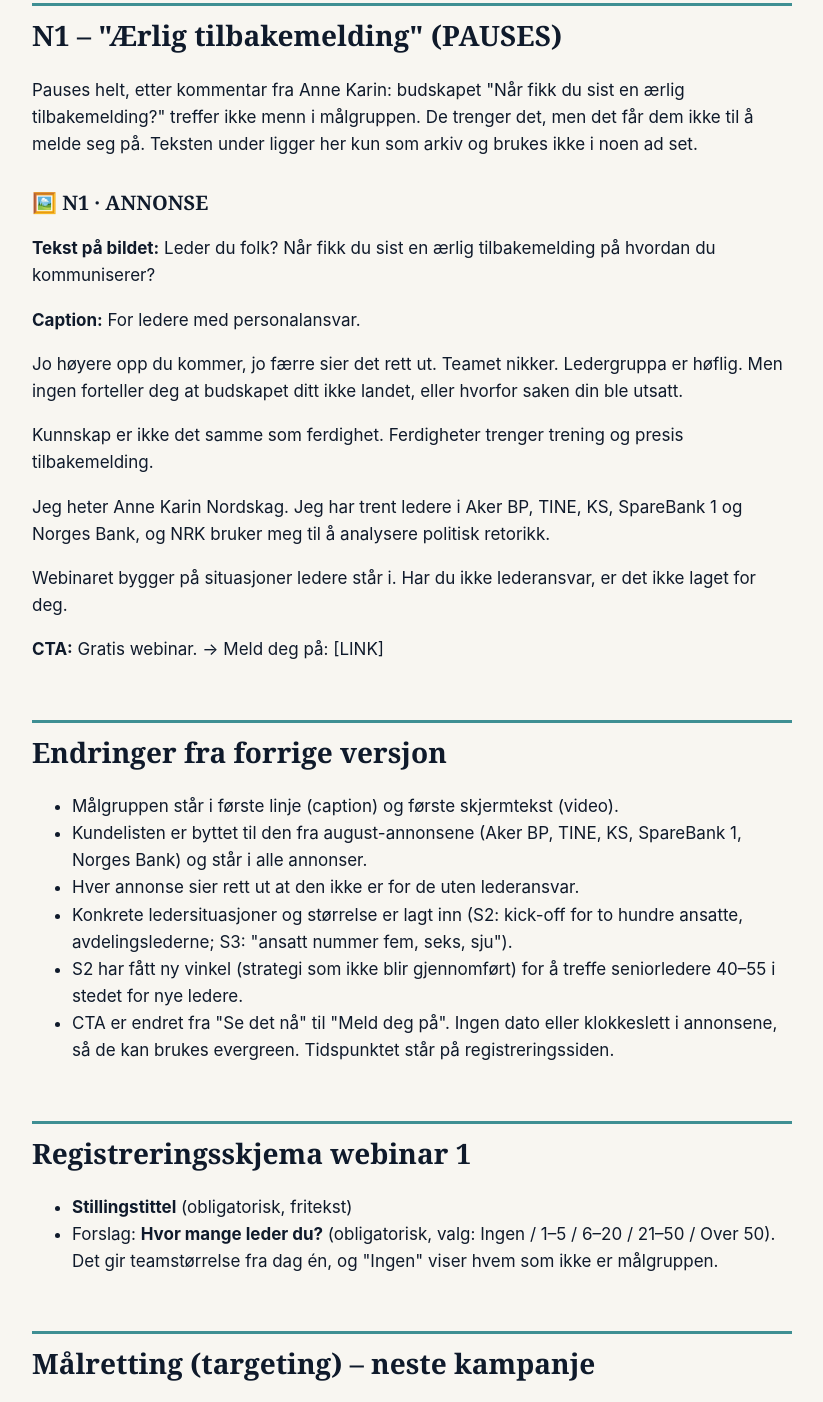
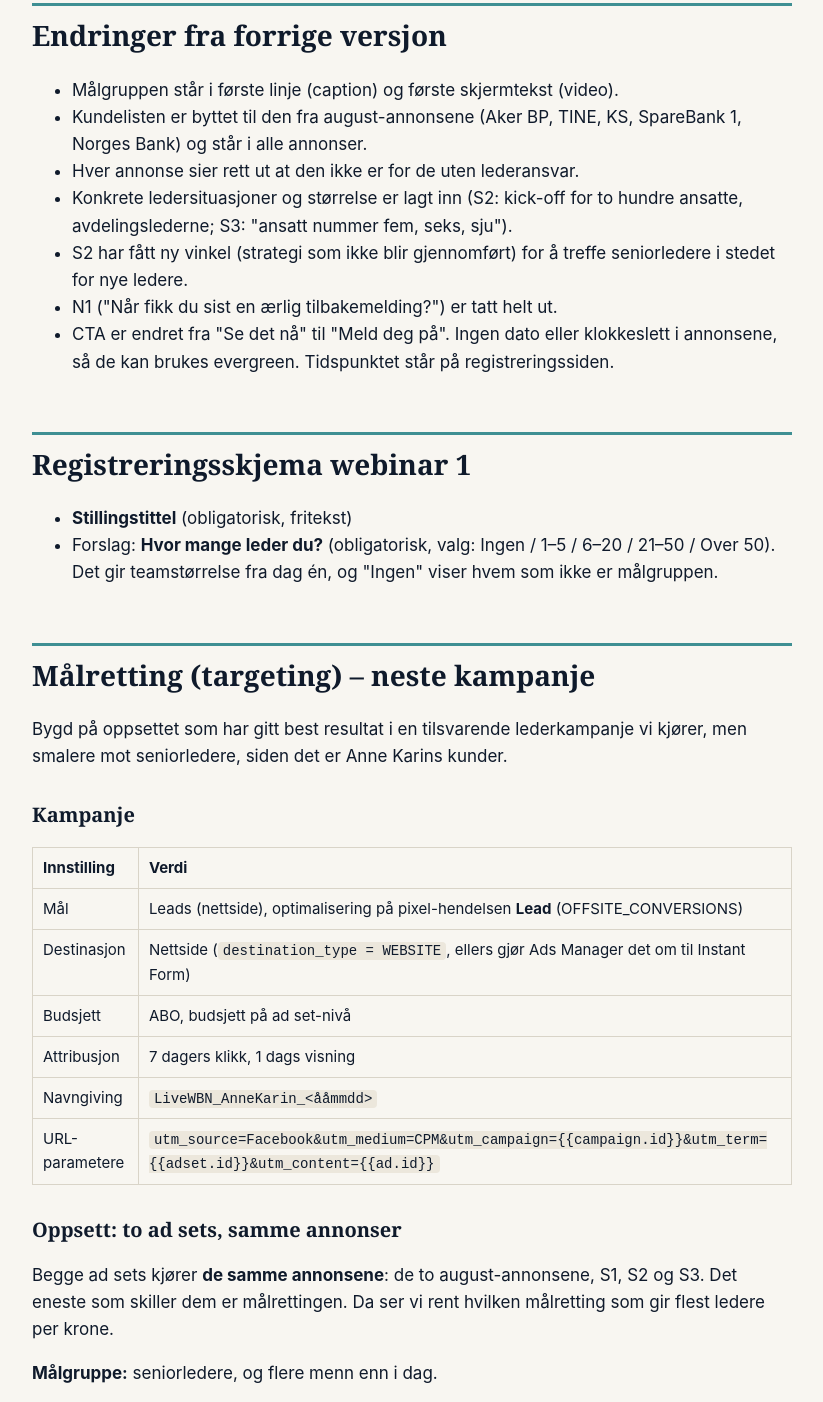
Before and after one commit to haphuongharley-wq/anne-karin-ads-review, a plain HTML site: page index.html in a window 1280 px wide. Shown: the part 6137-7539 px from the top of the page, without its empty margins (228-1051 px from the left). Drawn offline with Linux system fonts and the light colour scheme.

Commit message:
feat: new ad image layouts, drop N1, update age targeting

```diff
--- a/index.html
+++ b/index.html
@@ -108,25 +108,14 @@ For gründere og daglige ledere med egne ansatte, i et firma som vokser.</p>
 <p>Jobber du alene eller uten ansatte, er dette ikke laget for deg.</p>
 <p><strong>CTA:</strong> Gratis webinar. → Meld deg på: [LINK]</p>
 <hr />
-<h2>N1 – "Ærlig tilbakemelding" (PAUSES)</h2>
-<p>Pauses helt, etter kommentar fra Anne Karin: budskapet "Når fikk du sist en ærlig tilbakemelding?" treffer ikke menn i målgruppen. De trenger det, men det får dem ikke til å melde seg på. Teksten under ligger her kun som arkiv og brukes ikke i noen ad set.</p>
-<h3>🖼️ N1 · ANNONSE</h3>
-<p><strong>Tekst på bildet:</strong> Leder du folk? Når fikk du sist en ærlig tilbakemelding på hvordan du kommuniserer?</p>
-<p><strong>Caption:</strong>
-For ledere med personalansvar.</p>
-<p>Jo høyere opp du kommer, jo færre sier det rett ut. Teamet nikker. Ledergruppa er høflig. Men ingen forteller deg at budskapet ditt ikke landet, eller hvorfor saken din ble utsatt.</p>
-<p>Kunnskap er ikke det samme som ferdighet. Ferdigheter trenger trening og presis tilbakemelding.</p>
-<p>Jeg heter Anne Karin Nordskag. Jeg har trent ledere i Aker BP, TINE, KS, SpareBank 1 og Norges Bank, og NRK bruker meg til å analysere politisk retorikk.</p>
-<p>Webinaret bygger på situasjoner ledere står i. Har du ikke lederansvar, er det ikke laget for deg.</p>
-<p><strong>CTA:</strong> Gratis webinar. → Meld deg på: [LINK]</p>
-<hr />
 <h2>Endringer fra forrige versjon</h2>
 <ul>
 <li>Målgruppen står i første linje (caption) og første skjermtekst (video).</li>
 <li>Kundelisten er byttet til den fra august-annonsene (Aker BP, TINE, KS, SpareBank 1, Norges Bank) og står i alle annonser.</li>
 <li>Hver annonse sier rett ut at den ikke er for de uten lederansvar.</li>
 <li>Konkrete ledersituasjoner og størrelse er lagt inn (S2: kick-off for to hundre ansatte, avdelingslederne; S3: "ansatt nummer fem, seks, sju").</li>
-<li>S2 har fått ny vinkel (strategi som ikke blir gjennomført) for å treffe seniorledere 40–55 i stedet for nye ledere.</li>
+<li>S2 har fått ny vinkel (strategi som ikke blir gjennomført) for å treffe seniorledere i stedet for nye ledere.</li>
+<li>N1 ("Når fikk du sist en ærlig tilbakemelding?") er tatt helt ut.</li>
 <li>CTA er endret fra "Se det nå" til "Meld deg på". Ingen dato eller klokkeslett i annonsene, så de kan brukes evergreen. Tidspunktet står på registreringssiden.</li>
 </ul>
 <h2>Registreringsskjema webinar 1</h2>
@@ -173,8 +162,8 @@ For ledere med personalansvar.</p>
 </tbody>
 </table>
 <h3>Oppsett: to ad sets, samme annonser</h3>
-<p>Begge ad sets kjører <strong>de samme annonsene</strong>: de to august-annonsene, S1, S2 og S3. N1 er pauset. Det eneste som skiller dem er målrettingen. Da ser vi rent hvilken målretting som gir flest ledere per krone.</p>
-<p><strong>Målgruppe (Anne Karins kommentar 20.11.2026):</strong> seniorledere, 40–55 år, og flere menn enn i dag.</p>
+<p>Begge ad sets kjører <strong>de samme annonsene</strong>: de to august-annonsene, S1, S2 og S3. Det eneste som skiller dem er målrettingen. Da ser vi rent hvilken målretting som gir flest ledere per krone.</p>
+<p><strong>Målgruppe:</strong> seniorledere, og flere menn enn i dag.</p>
 <p><strong>Felles for begge:</strong>
 - <strong>Land:</strong> Norge. Plasseringstype: bor her + nylig her.
 - <strong>Språk:</strong> norsk (bokmål og nynorsk).
@@ -183,7 +172,7 @@ For ledere med personalansvar.</p>
 - Samme budsjett per ad set i testperioden.</p>
 <h3>Ad set 1 – <code>Leder_Narrow</code> (Advantage+ målgruppe AV)</h3>
 <ul>
-<li><strong>Alder:</strong> 40–55, fast grense.</li>
+<li><strong>Alder:</strong> 35+, fast grense (35–65+).</li>
 <li><strong>Kjønn:</strong> alle.</li>
 <li>Personen må treffe <strong>lag A OG lag B</strong>.</li>
 </ul>
@@ -200,7 +189,7 @@ For ledere med personalansvar.</p>
 <h3>Ad set 2 – <code>Leder_AdvPlus</code> (Advantage+ målgruppe PÅ)</h3>
 <p>Samme oppsett som i den lederkampanjen som har gitt best resultat hos oss.</p>
 <ul>
-<li><strong>Alder:</strong> minimumsalder 25 er fast grense, 40–55 legges inn som forslag. Med Advantage+ på lar Meta deg bare låse minimumsalder (maks 25) og maksalder 65. 40–55 kan ikke være et krav her.</li>
+<li><strong>Alder:</strong> 45–55 som forslag. Med Advantage+ på kan Meta bare låse minimumsalder (maks 25), så aldersgrensen her er et forslag, ikke et krav.</li>
 <li><strong>Kjønn:</strong> alle. Med Advantage+ på kan kjønn bare være et forslag.</li>
 <li><strong>Interesser og roller:</strong> samme lag A og lag B som ad set 1, men som forslag. Meta kan gå utenfor dem.</li>
 </ul>
```
Also changed, not shown: 3 other files.
